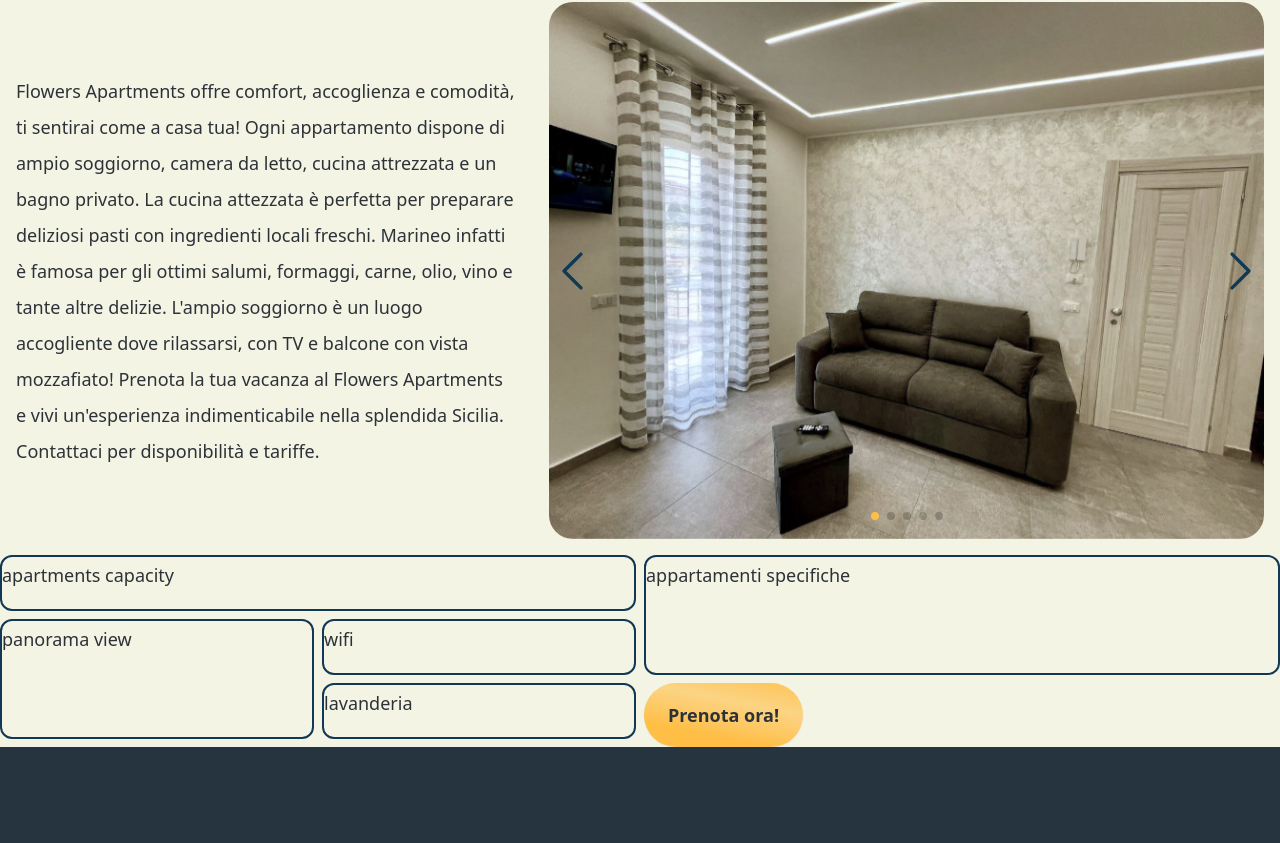
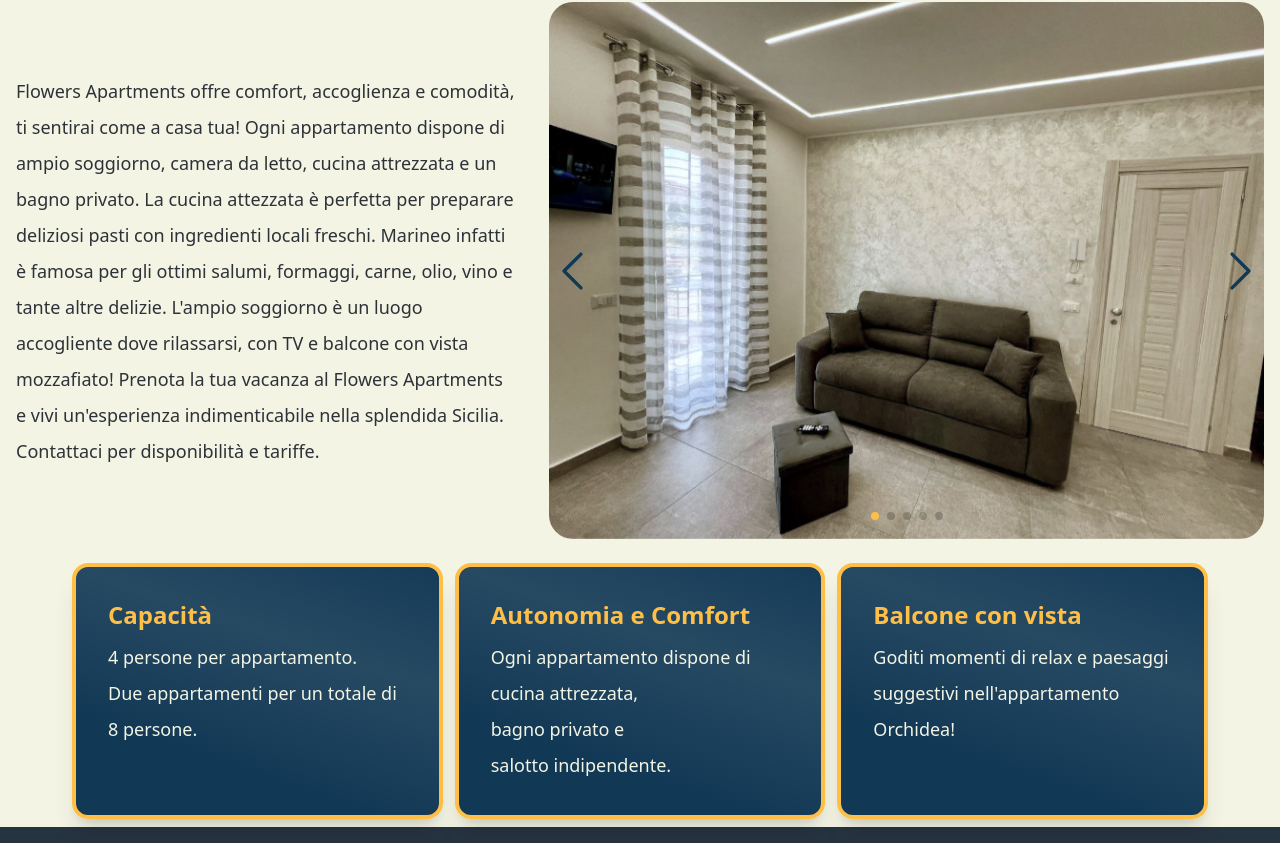
Before and after one commit to danieleardizzone/next-flowers, a Next.js app: page / in a window 1280 px wide. Shown: the part 817-1660 px from the top of the page. Before the commit the page ends 1580 px from the top, so only its background shows below. Built offline with nearby package versions, Linux system fonts and the light colour scheme.

Commit message:
EDIT - font size for xs bp EDIT - hero text size ADD - cards

```diff
--- a/app/components/ui/about/About.tsx
+++ b/app/components/ui/about/About.tsx
@@ -2,7 +2,7 @@ import Container from "@/app/components/ui/Container";
 import LeftText from "@/app/components/ui/text&image/LeftText";
 import TabDivider from "../TabDivider";
 import Carousel from "../Carousel";
-import CardBoard from "./CardBoard";
+import CardsGroup from "./CardsGroup";
 
 export default function About() {
 
@@ -22,7 +22,7 @@ export default function About() {
                 <LeftText text={aboutDescription}>
                     <Carousel />
                 </LeftText>
-                <CardBoard />
+                <CardsGroup />
             </Container>
         </div>
     );
--- a/app/components/ui/about/Card.tsx
+++ b/app/components/ui/about/Card.tsx
@@ -1,7 +1,22 @@
-export default function Card({ children }: { children: React.ReactNode }) {
+interface CardProptypes {
+    title: string;
+    content: string;
+}
+
+export default function Card({ title, content }: CardProptypes) {
+
     return (
-        <div className="card h-full rounded-xl border-2 border-secondary">
-            {children}
+        <div className="card w-full shadow-xl border-4 border-accent
+                        from-secondary from-20% via-secondaryLighter to-secondary to-80% bg-gradient-to-tr
+                        bg-[length:200%] bg-[position:left_center] hover:bg-[position:right_center]
+                        transition-all duration-300 ease-in-out">
+            <div className="card-body">
+                <div className="card-title text-accent xl:text-2xl">
+                    {title}
+                </div>
+                <p dangerouslySetInnerHTML={{ __html: content }} />
+            </div>
         </div>
     )
+
 }
--- a/app/components/ui/about/CardBoard.tsx
+++ /dev/null
@@ -1,43 +0,0 @@
-import CallToAction from "../CallToAction";
-import Card from "./Card";
-
-export default function CardBoard() {
-    return (
-        <div className="grid grid-cols-4 grid-rows-3 gap-2">
-            <div className="apartments-specs w-full h-full
-                            col-span-2 row-span-2 col-start-3 row-start-1">
-                <Card>
-                    appartamenti specifiche
-                </Card>
-            </div>
-            <div className="apartments-capacity w-full h-full
-                            col-span-2 row-span-1 col-start-1 row-start-1">
-                <Card>
-                    apartments capacity
-                </Card>
-            </div>
-            <div className="apartments-panorama w-full h-full
-                            col-span-1 row-span-2 col-start-1 row-start-2">
-                <Card>
-                    panorama view
-                </Card>
-            </div>
-            <div className="apartments-services-1 w-full h-full
-                            col-span-1 row-span-1 col-start-2 row-start-2">
-                <Card>
-                    wifi
-                </Card>
-            </div>
-            <div className="apartments-services-2 w-full h-full
-                            col-span-1 row-span-1 col-start-2 row-start-3">
-                <Card>
-                    lavanderia
-                </Card>
-            </div>
-            <div className="cta w-full h-full
-                            col-span-2 row-span-2 col-start-3 row-start-3">
-                <CallToAction />
-            </div>
-        </div>
-    );
-}
--- /dev/null
+++ b/app/components/ui/about/CardsGroup.tsx
@@ -0,0 +1,38 @@
+import Card from "./Card"
+
+export default function CardsGroup() {
+
+    const cards = [
+        {
+            title: "Capacità",
+            content: "4 persone per appartamento.<br />Due appartamenti per un totale di 8 persone.",
+            class: "",
+        },
+        {
+            title: "Autonomia e Comfort",
+            content: "Ogni appartamento dispone di<br />cucina attrezzata,<br />bagno privato e<br />salotto indipendente.",
+            class: "",
+        },
+        {
+            title: "Balcone con vista",
+            content: "Goditi momenti di relax e paesaggi suggestivi nell'appartamento Orchidea!",
+            class: "col-start-2",
+        }
+    ]
+
+    return (
+        <div className="flex justify-center">
+            <div className="xl:w-[90vw] p-2 text-secondary-content
+                        flex flex-col items-center gap-3
+                        lg:flex-row lg:items-stretch">
+                {
+                    cards.map((card, index) => (
+                        <div key={index} className="flex sm:w-3/4 lg:w-full">
+                            <Card title={card.title} content={card.content} />
+                        </div>
+                    ))
+                }
+            </div>
+        </div>
+    )
+}
--- a/app/components/ui/hero/HeroSection.tsx
+++ b/app/components/ui/hero/HeroSection.tsx
@@ -10,7 +10,7 @@ export default function HeroSection() {
         <LgContainer>
             <div className="flex relative min-h-[80vh]">
                 <HeroImage />
-                <div className="w-full sm:w-1/2 h-3/4 md:h-1/2 absolute top-1/2 left-1/2 transform -translate-x-1/2 -translate-y-1/2">
+                <div className="w-full sm:w-1/2 md:w-2/3 h-3/4 md:h-1/2 absolute top-1/2 left-1/2 transform -translate-x-1/2 -translate-y-1/2">
                     <HeroText />
                 </div>
             </div>
--- a/app/layout.tsx
+++ b/app/layout.tsx
@@ -14,7 +14,7 @@ export default function RootLayout({
 }>) {
   return (
     <html lang="en" data-theme="flowers">
-      <body className="text-sm sm:text-base lg:text-lg
+      <body className="text-base lg:text-lg
                       leading-relaxed sm:leading-relaxed md:leading-relaxed xl:leading-loose">
         <Header />
         <div className="mt-16">
--- a/tailwind.config.ts
+++ b/tailwind.config.ts
@@ -10,6 +10,7 @@ export default {
   theme: {
     extend: {
       colors: {
+        secondaryLighter: "#274A63",
         tertiary: "#263440",
         accentLighter: "#FBD483",
       }
@@ -25,6 +26,7 @@ export default {
           "primary": "#f3f4e4",
           "primary-content": "#2d3238",
           "secondary": "#113855",
+          "secondaryLighter": "#274A63",
           "secondary-content": "#f3f4e4",
           "tertiary": "#263440",
           "accent": "#FFBF47",
```
Also changed, not shown: 2 other files (tests, documents, lock files or other folders).
